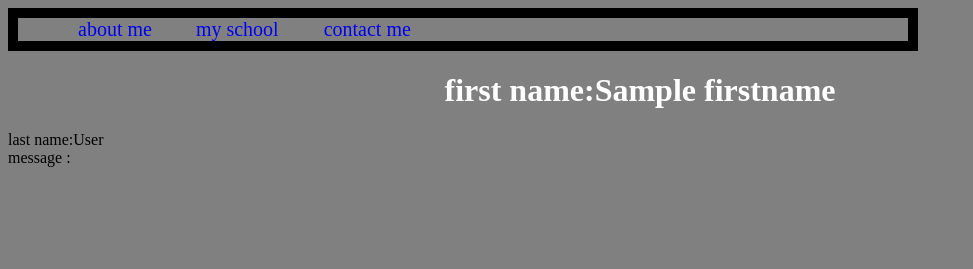
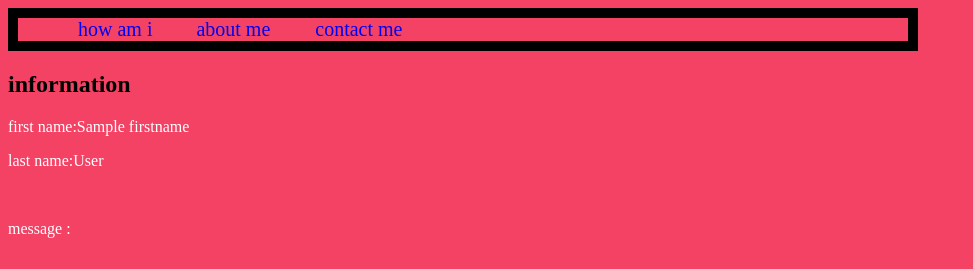
Before and after one commit to halabarka/hala, a Flask app: template templates/from_data.html in a window 1280 px wide. Shown: the top 269 px of the page, without its empty margins (0-973 px from the left). Run offline with Flask 2, Linux system fonts and the light colour scheme; the template is opened without the code that fills it: most values are stand-ins (such as "Sample title", 1, 10 or a date in 2020).

Commit message:
i am add acontact

```diff
--- a/static/stylesheets/style.css
+++ b/static/stylesheets/style.css
@@ -1,6 +1,6 @@
 
 body {
-	background-color: gray;
+	background-color: #f44265;
 }
 
 h1 {
@@ -15,10 +15,14 @@
 
 
 
+p{
+
+	text-align:left;
+
+}
 
 
-
-h2:hover, p:hover , ol :hover , a:hover{
+h2:hover, p :hover , ol :hover , a:hover{
 	color : red ;
 
 }
@@ -35,6 +39,8 @@
 .makecentered{
 	margin: auto;
 	width : 200px ;
+	border-radius:20px;
+	margin:20px;
 }
 
 .right {
--- a/static/stylesheets/style2.css
+++ b/static/stylesheets/style2.css
@@ -1,5 +1,5 @@
  body {
-	background-color:gray;
+	background-color: #f44265;
 }
 h1 {
 	text-align: center;
@@ -10,8 +10,16 @@
 
 }
 
+
+.center{
+	text-align:center;
+	border-radius: 50%;
+	background-image:url("home/wecode/Desktop/20106403_10154944702170889_7685104861508943702_n.jpg");
+
+
+}
 p {
-	text-align: right;
+	text-align: left;
 	color: white ;
 	background-size:100% 100%;
 
--- a/templates/from_data.html
+++ b/templates/from_data.html
@@ -1,13 +1,22 @@
 {%extends "layout.html"%}
+
+
 
 {%block head%}
 <link rel="stylesheet" type="text/css" href="../static/stylesheets/style2.css">
 {%endblock%}
 	{%block body%}
+	<h2> information </h2>
+	<p> first name:{{firstname}} </p>
+	<p> last name:{{lastname}}</p> <br>
+	<p>  message :{{message}}</p> <br>
 
-	<h1> first name:{{firstname}} </h1>
-	</h2> last name:{{lastname}}</h2> <br>
-	</h3>  message :{{message}}</h3> <br>
+<div>
+<div class="center">
+
+	<img src= "../static/images/hala.jpg" height= "500px" width = "500px"/>
+</div>
+
 
 
 	{%endblock%}
--- a/templates/layout.html
+++ b/templates/layout.html
@@ -8,9 +8,9 @@
 
 <body>
 	<ol class = "nav_bar">
-		<li><a href="/">about me</a></li>
+		<li><a href="/">how am i</a></li>
 		<li>
-			<a href="/ran">  my school</a>
+			<a href="/ran"> about me</a>
 
 		</li>
 		<li>
```
Also changed, not shown: app.py (+19 -2 lines), ex.py (added, +64 -0 lines), templates/anew.html (+25 -1 lines), templates/index.html (+9 -4 lines).
